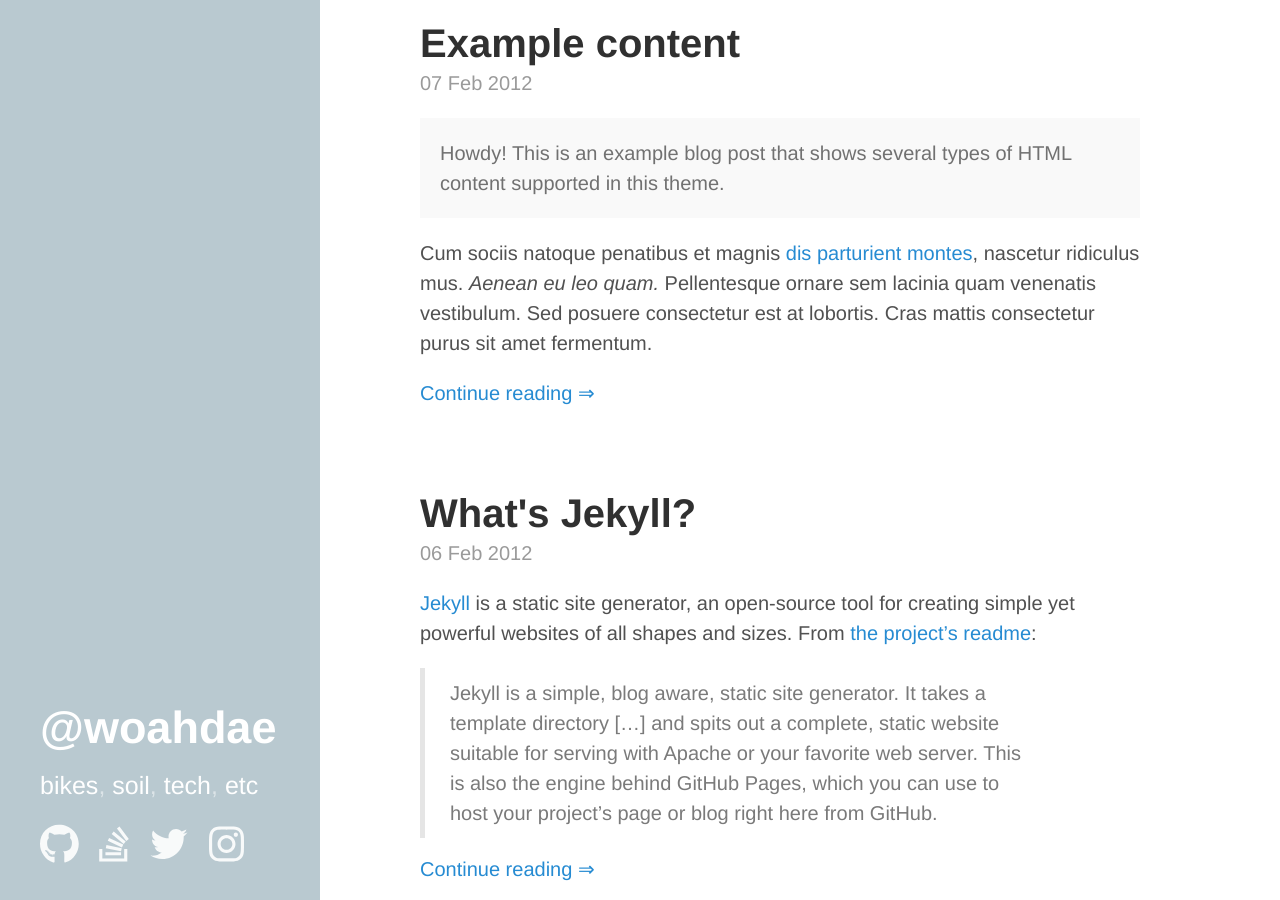
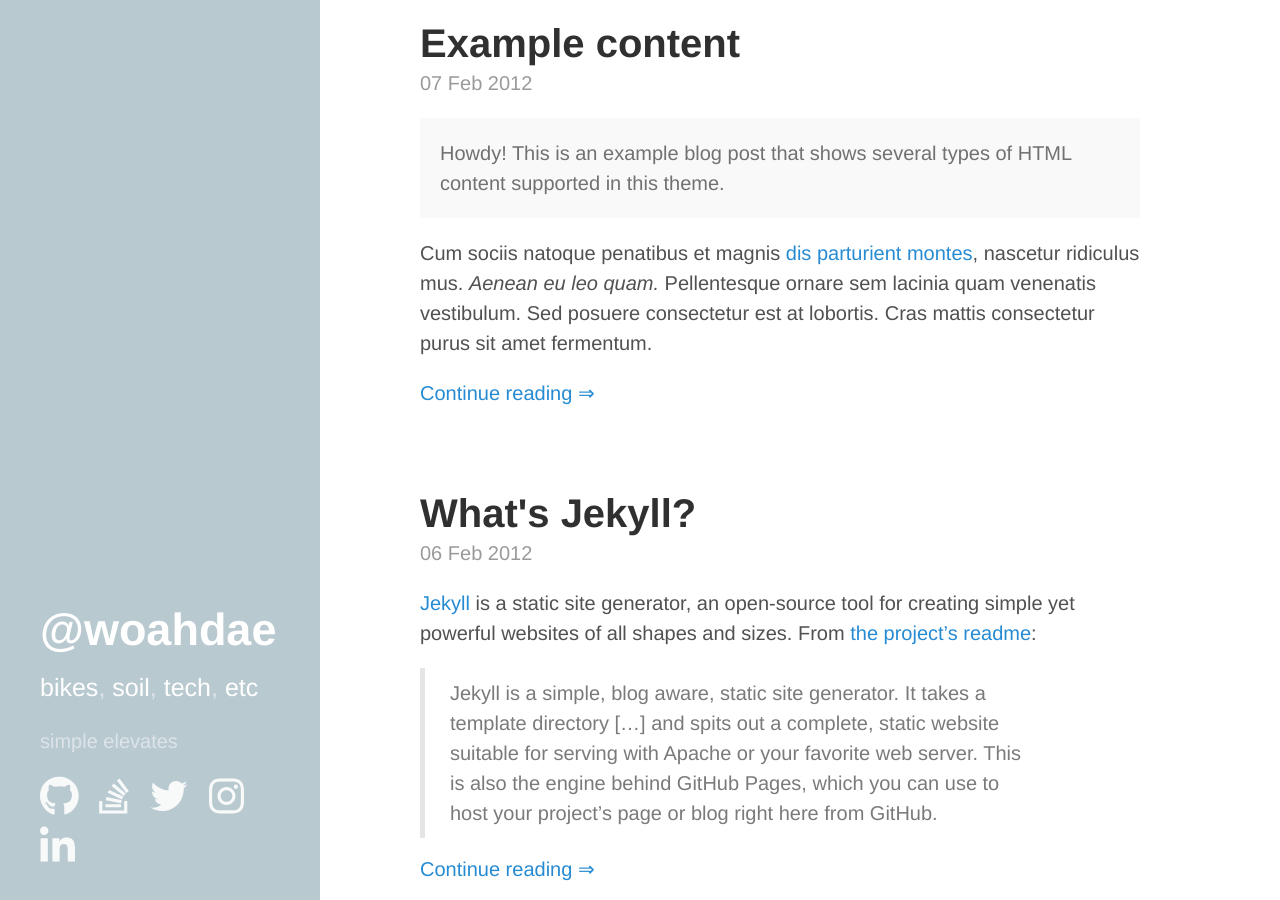
Before and after one commit to woahdae/woahdae-orig.github.io, a Jekyll site: the page built from index.html, in a window 1280 px wide and 900 px high, scrolled down 352 px. Built offline with Jekyll 4.4.1, drawn with Linux system fonts in a browser that asks for light colours; the list of posts is cut into pages by our own code.

Commit message:
Add linkedin to the sidebar

```diff
--- a/_config.yml
+++ b/_config.yml
@@ -3,7 +3,7 @@ permalink:           pretty
 
 # Setup
 title:               '@woahdae'
-tagline:             "bikes, soil, tech, etc"
+tagline:             simple elevates
 description:         >
   bikes, soil, tech, etc
 url:                 http://woahdae.com
--- a/_includes/sidebar.html
+++ b/_includes/sidebar.html
@@ -11,6 +11,7 @@
             {{ section }}</a>{% if forloop.last == false %}, {% endif %}
         {% endfor %}
       </nav>
+      <p>{{ site.tagline }}</p>
     </div>
 
     <ul class="social-links inline-list">
@@ -34,6 +35,11 @@
           {% include icons/instagram.svg %}
         </a>
       </li>
+      <li>
+        <a href="https://www.linkedin.com/in/woody-peterson">
+          {% include icons/linkedin.svg %}
+        </a>
+      </li>
     </ul>
   </div>
 </aside>
```
Also changed, not shown: _includes/icons/linkedin.svg (added).
